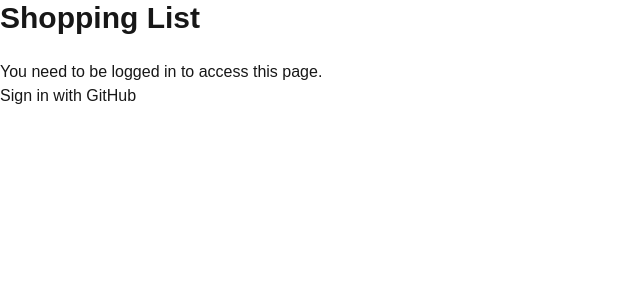
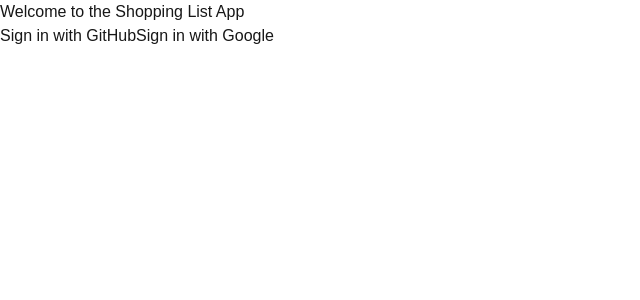
Before and after one commit to MalekMansour/cprg306-assignments, a Next.js app: page /week-9 in a window 1280 px wide. Shown: the top 300 px of the page, without its empty margins (0-640 px from the left). Built offline with nearby package versions, Linux system fonts and the light colour scheme; no server answers.

Commit message:
Update page.js

```diff
--- a/app/week-9/page.js
+++ b/app/week-9/page.js
@@ -1,27 +1,25 @@
 "use client";
 
-import React, { useState } from "react";
+import React from "react";
 import { useUserAuth } from "./_utils/auth-context";
-import ShoppingList from "./shopping-list/page";
 
 const Page = () => {
-  const { user, gitHubSignIn, firebaseSignOut } = useUserAuth();
+  const { user, gitHubSignIn, googleSignIn, firebaseSignOut } = useUserAuth();
 
   if (!user) {
     return (
       <main>
-        <h1 className="text-3xl font-bold text-white-700 mb-6">Shopping List</h1>
-        <p>You need to be logged in to access this page.</p>
+        <h1>Welcome to the Shopping List App</h1>
         <button onClick={gitHubSignIn}>Sign in with GitHub</button>
+        <button onClick={googleSignIn}>Sign in with Google</button>
       </main>
     );
   }
 
   return (
     <main>
-      <h1>Your Shopping List</h1>
-      <p>Welcome back, {user.displayName}!</p>
-      <ShoppingList />
+      <h1>Shopping List</h1>
+      <p>Welcome, {user.displayName} ({user.email})</p>
       <button onClick={firebaseSignOut}>Logout</button>
     </main>
   );
```
